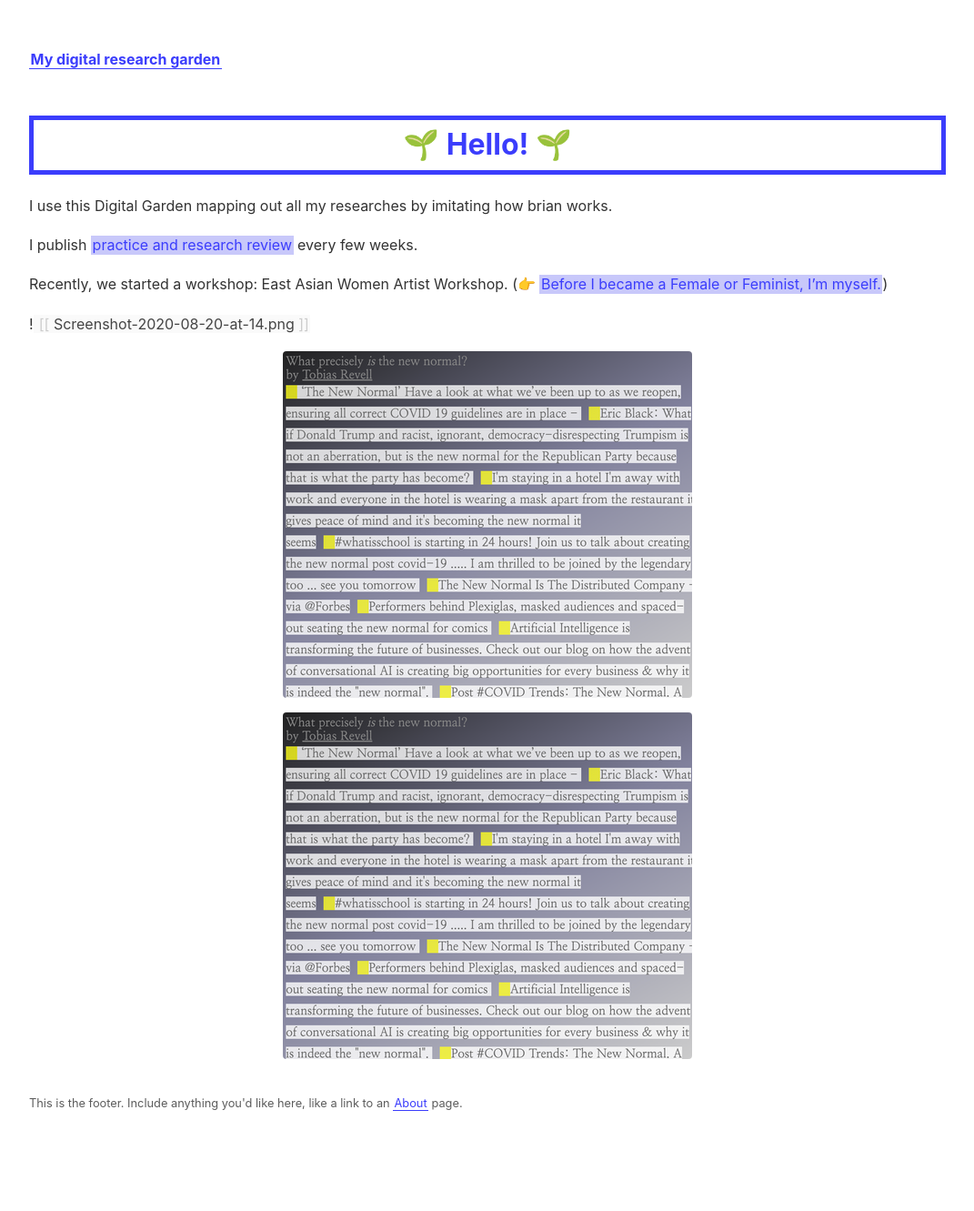
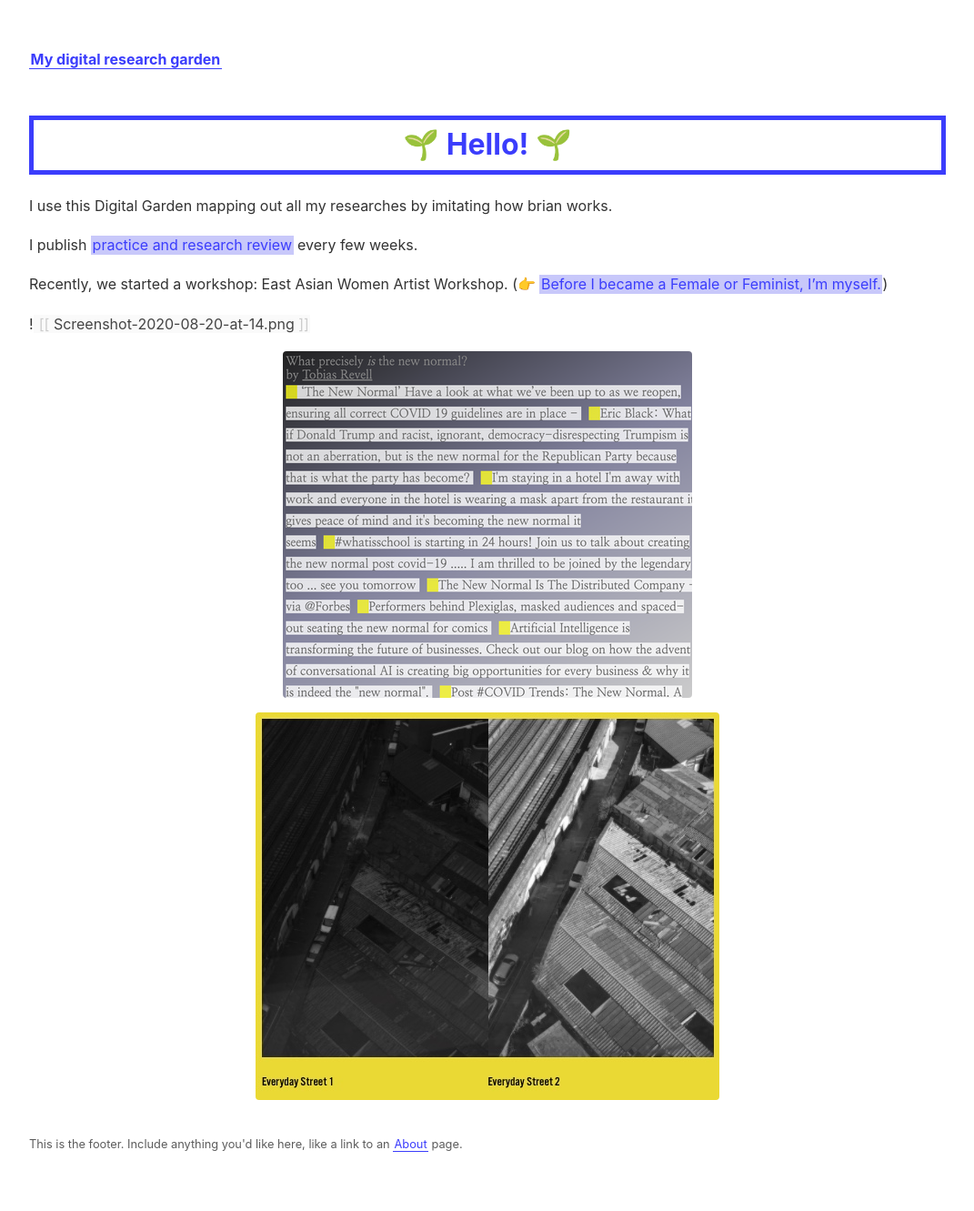
Before and after one commit to Chan-ops/my-digital-garden, a Jekyll site: the page built from _pages/index.md, in a window 1280 px wide. Shown: the whole page at 91% size, without its empty margins (104-1175 px from the left). Built offline with Jekyll 4.4.1, drawn with Linux system fonts in a browser that asks for light colours; before the commit the page ends 1286 px from its top, so only the background shows below that.

Commit message:
Update index.md

```diff
--- a/_pages/index.md
+++ b/_pages/index.md
@@ -18,4 +18,4 @@ Recently, we started a workshop: East Asian Women Artist Workshop. (👉   [[Bef
 
 <img class="test" src="assets/Screenshot-2020-08-20-at-14.png" alt="test">
 
-![](https://github.com/Chan-ops/my-digital-garden/blob/5d383d73e8fd610346c2109758d0eeaa6051d488/assets/Screenshot-2020-08-20-at-14.png)
+<img class="test" src="assets/Untitled.jpg" >
```
